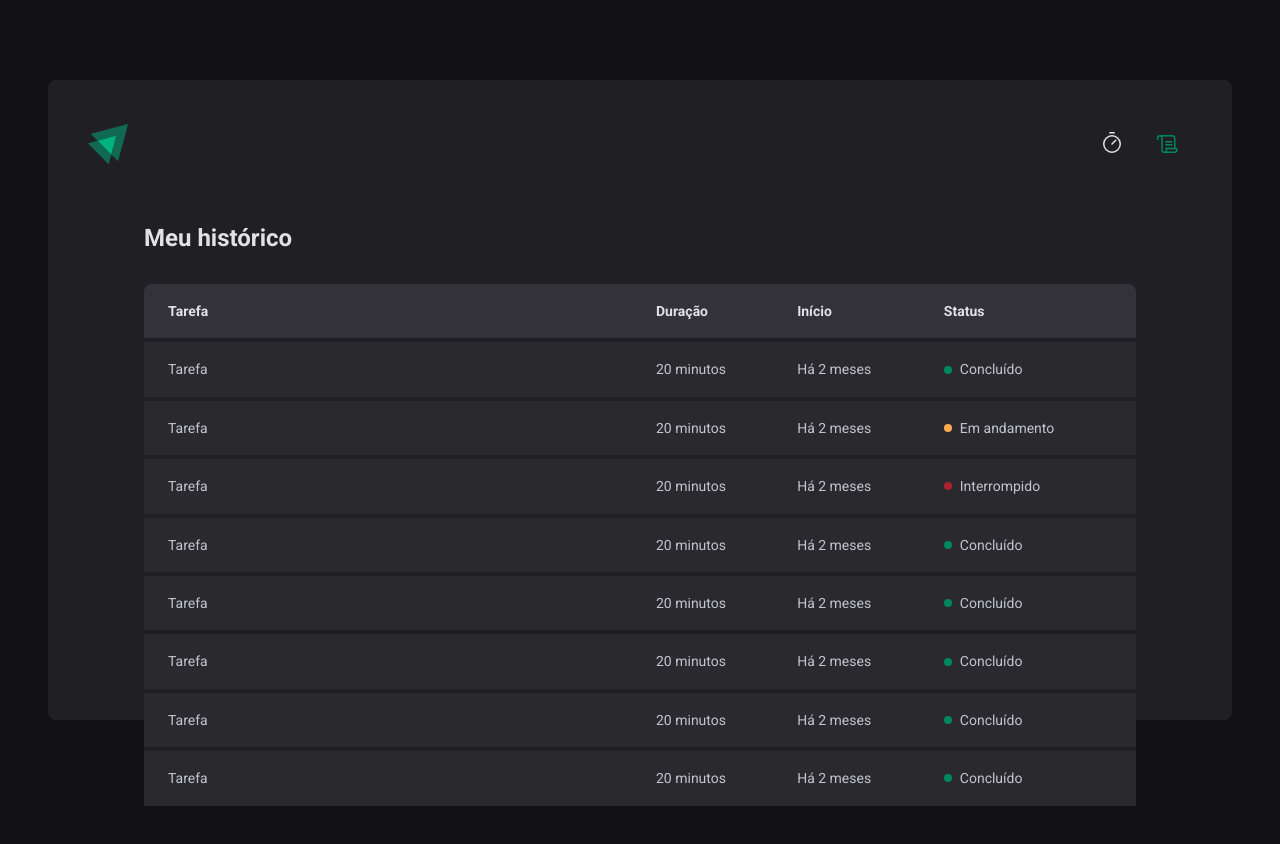
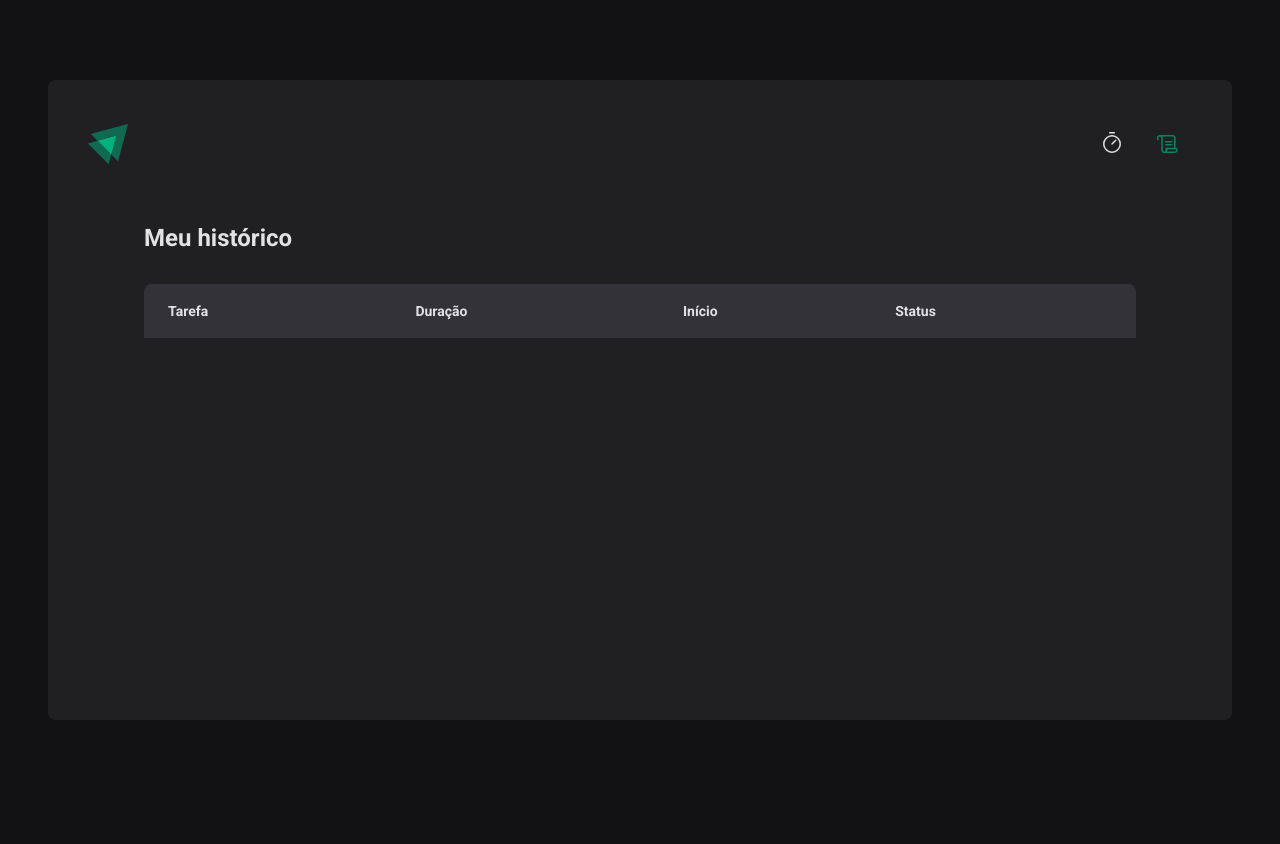
Before and after one commit to robsonshockwave/ignite-timer, a React (Vite) app: page /history in a window 1280 px wide. Shown: the top 844 px of the page. After the commit the page ends 800 px from the top, so only its background shows below. Built offline with nearby package versions, Linux system fonts and the light colour scheme.

Commit message:
feature: using cycle context in history to list history

```diff
--- a/src/pages/History/index.tsx
+++ b/src/pages/History/index.tsx
@@ -22,70 +22,28 @@
             </tr>
           </thead>
           <tbody>
-            <tr>
-              <td>Tarefa</td>
-              <td>20 minutos</td>
-              <td>Há 2 meses</td>
-              <td>
-                <Status statusColor="green">Concluído</Status>
-              </td>
-            </tr>
-            <tr>
-              <td>Tarefa</td>
-              <td>20 minutos</td>
-              <td>Há 2 meses</td>
-              <td>
-                <Status statusColor="yellow">Em andamento</Status>
-              </td>
-            </tr>
-            <tr>
-              <td>Tarefa</td>
-              <td>20 minutos</td>
-              <td>Há 2 meses</td>
-              <td>
-                <Status statusColor="red">Interrompido</Status>
-              </td>
-            </tr>
-            <tr>
-              <td>Tarefa</td>
-              <td>20 minutos</td>
-              <td>Há 2 meses</td>
-              <td>
-                <Status statusColor="green">Concluído</Status>
-              </td>
-            </tr>
-            <tr>
-              <td>Tarefa</td>
-              <td>20 minutos</td>
-              <td>Há 2 meses</td>
-              <td>
-                <Status statusColor="green">Concluído</Status>
-              </td>
-            </tr>
-            <tr>
-              <td>Tarefa</td>
-              <td>20 minutos</td>
-              <td>Há 2 meses</td>
-              <td>
-                <Status statusColor="green">Concluído</Status>
-              </td>
-            </tr>
-            <tr>
-              <td>Tarefa</td>
-              <td>20 minutos</td>
-              <td>Há 2 meses</td>
-              <td>
-                <Status statusColor="green">Concluído</Status>
-              </td>
-            </tr>
-            <tr>
-              <td>Tarefa</td>
-              <td>20 minutos</td>
-              <td>Há 2 meses</td>
-              <td>
-                <Status statusColor="green">Concluído</Status>
-              </td>
-            </tr>
+            {cycles.map((cycle) => {
+              return (
+                <tr key={cycle.id}>
+                  <td>{cycle.task}</td>
+                  <td>{cycle.minutes} minutos</td>
+                  <td>{cycle.stardDate.toISOString()}</td>
+                  <td>
+                    {cycle.finishedDate && (
+                      <Status statusColor="green">Concluído</Status>
+                    )}
+
+                    {cycle.interruptedDate && (
+                      <Status statusColor="red">Interrompido</Status>
+                    )}
+
+                    {!cycle.finishedDate && !cycle.interruptedDate && (
+                      <Status statusColor="yellow">Em andamento</Status>
+                    )}
+                  </td>
+                </tr>
+              )
+            })}
           </tbody>
         </table>
       </HistoryList>
```
